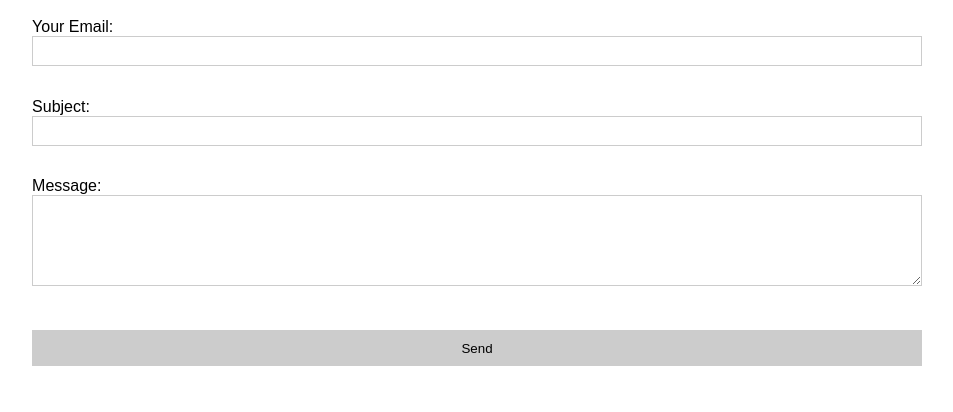
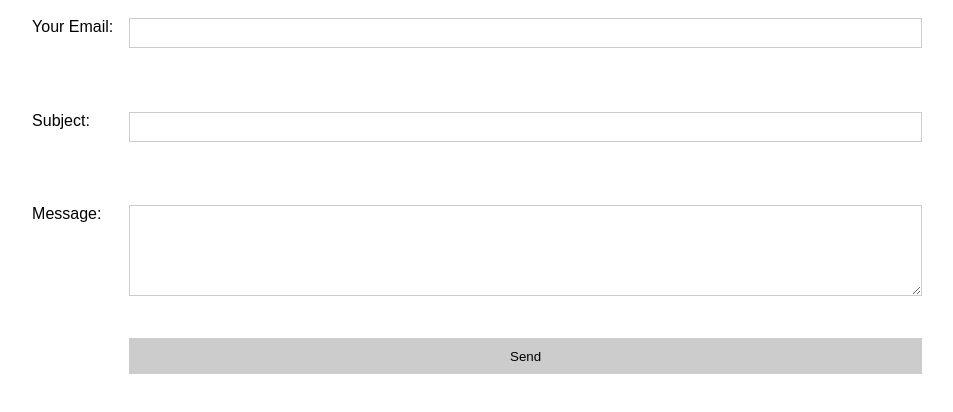
Before and after one commit to shrutiy14/portfolio, a plain HTML site: page contact/index.html in a window 1280 px wide. Shown: the part 122-534 px from the top of the page, without its empty margins (163-1116 px from the left). Drawn offline with Linux system fonts and the light colour scheme.

Commit message:
Update style.css

```diff
--- a/style.css
+++ b/style.css
@@ -55,26 +55,33 @@ nav a:hover {
   }
 
 
+form {
+    display: grid;
+    grid-template-columns: auto 1fr; /* Define two columns: one for labels and one for inputs */
+    gap: 1em;  /* Adds spacing between form controls */
+}
 
+form label {
+    display: grid;  /* Make labels grid containers */
+    grid-template-columns: subgrid;  /* Use subgrid to inherit the form's grid */
+    grid-column: 1 / -1;  /* Make the label span the entire row */
+}
 
-input, textarea, button {
+form input, form textarea, form button {
     display: block;
-    width: 100%;
+    width: 100%;  /* Make inputs and buttons fill their column */
     box-sizing: border-box;
     border: 1px solid #ccc;
-  }
+}
 
-
-
-input, textarea {
+form input, form textarea {
     padding: 0.5em;
     margin-bottom: 1em;
-  }
+}
 
-
-  button {
+form button {
     padding: 0.7em 1.5em;
     margin-top: 1em;
     background-color: #ccc;
     border: 1px solid #ccc;
-  }
+}
```
